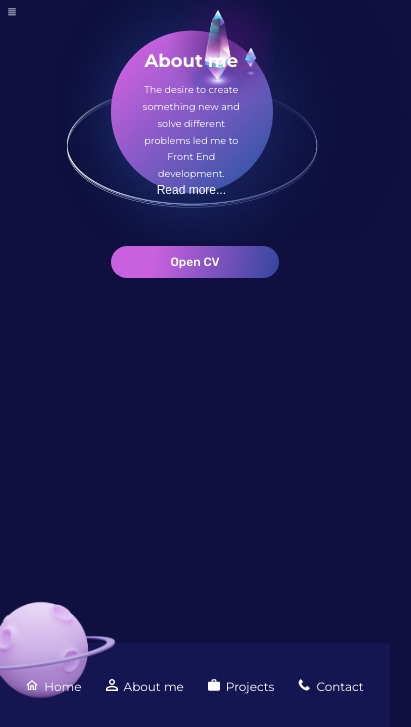
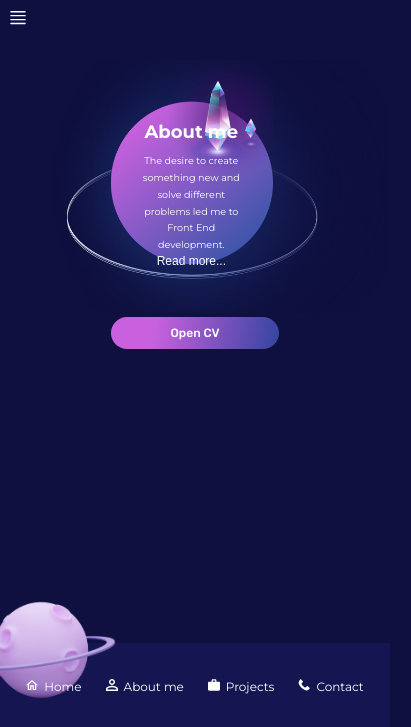
Before and after one commit to Sergey-Budkevich/Portfolio, a website built with Parcel: page src/assets/pages/about.html in a window 390 px wide. Shown: the top 727 px of the page, 411 px wide, since content can reach past the window. Built offline with nearby package versions, Linux system fonts and the light colour scheme.

Commit message:
fixes styles

```diff
--- a/src/assets/styles/index.css
+++ b/src/assets/styles/index.css
@@ -39,7 +39,7 @@ body{
   line-height: 1.4rem;
   color: var(--font-color-white);
   min-height: 100vh;
-  min-width: 100vw;
+  width: 100vw;
   background-color: var(--background-color-dark-blue);
   overflow-x: hidden;
 
@@ -63,6 +63,10 @@ li{list-style: none;}
 
 @media (max-width: 768px){
 html{font-size: 12px;}
+main{
+  width: 100vw;
+  overflow: hidden;
+}
 body{
   display: flex;
   flex-direction: column;
--- a/src/assets/styles/mainPage/about.css
+++ b/src/assets/styles/mainPage/about.css
@@ -7,6 +7,7 @@
   width: 100%;
   text-align: center;
   position: relative;
+
 }
 
 .about__content::before{
@@ -82,5 +83,6 @@
 @media (max-width: 768px){
   .about{
     padding: 2rem 0 0;
+    overflow-wrap: break-word;
   }
 }
--- a/src/assets/styles/mainPage/header.css
+++ b/src/assets/styles/mainPage/header.css
@@ -76,8 +76,8 @@
     z-index: 999;
   }
   .header__menu svg{
-    width: 1rem;
-    height: 1rem;
+    width: 2rem;
+    height: 2rem;
     display: block;
   }
   .header__menu--close{
--- a/src/assets/styles/profile.css
+++ b/src/assets/styles/profile.css
@@ -136,6 +136,7 @@
 
 @media (max-width: 768px){
   .profile__info{
+    margin-top: 5rem;
     left: 9%;
   }
   .profile__description-text{
```
